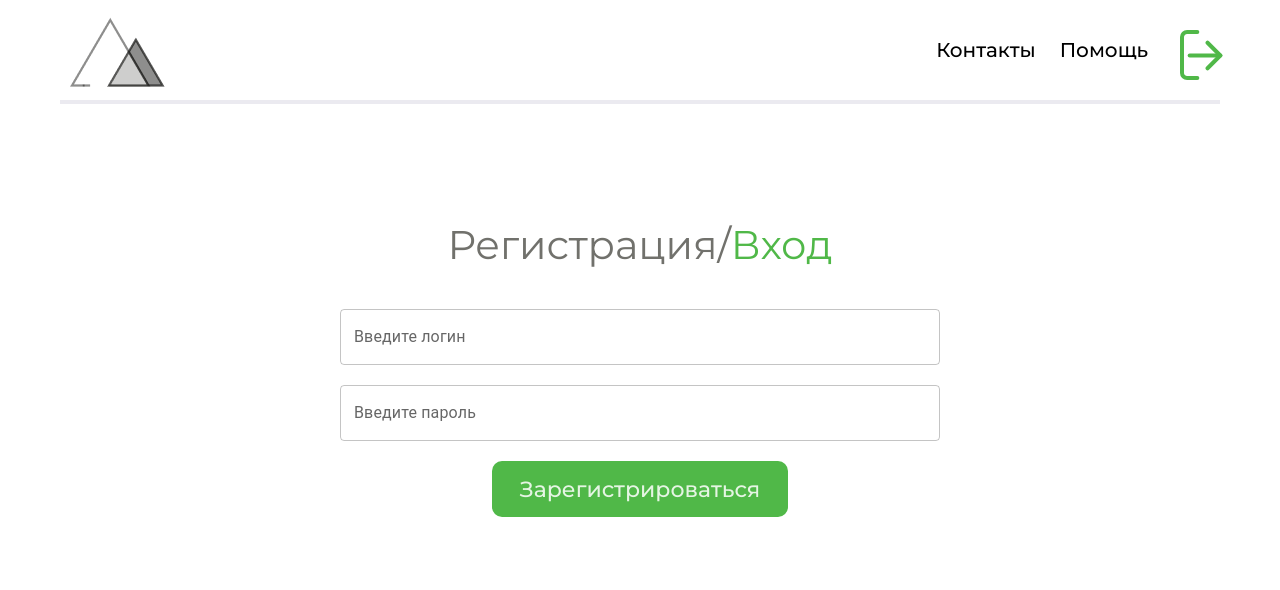
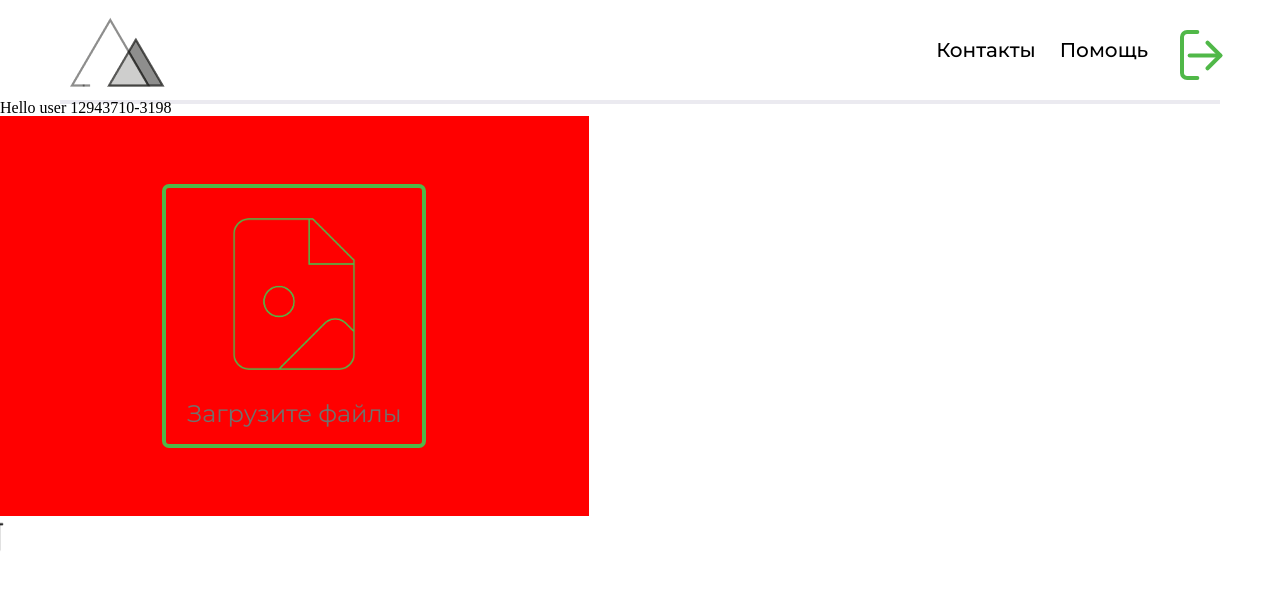
Before and after one commit to Sfedu-SG/front, a React (Vite) app: page / in a window 1280 px wide. Before the commit this address led to /signIn. Shown: the top 590 px of the page. Built offline with nearby package versions, Linux system fonts and the light colour scheme.

Commit message:
added isLoaded props, dont rdy

```diff
--- a/src/components/UploadForm/UploadForm.tsx
+++ b/src/components/UploadForm/UploadForm.tsx
@@ -1,21 +1,28 @@
 import { FC } from "react";
 import upload from './upload.png'
+import trash from './trash.png'
+import loaded from './loaded.png'
 import './style.css';
 
 
 
 
-const UploadForm: FC<{  }> = ({}) => {
+const UploadForm: FC<{ isLoaded:boolean }> = ({
+    isLoaded,
+}) => {
 
 
     return (
-      <div className="root">
-        <div className="border">
-            <img className="upload" src={upload} />
-            <span className="text">Загрузите файлы</span>
+        <div>
+            <div className="root">
+                <div className="border">
+                    <img className="upload" src={isLoaded ? loaded : upload} />
+                    <span className="text">Загрузите файлы</span>
+            </div>
+
+            </div>
+            {isLoaded && <img className="trash" src={trash} />}
         </div>
-
-      </div>
     );
   };
 
--- a/src/components/UploadForm/style.css
+++ b/src/components/UploadForm/style.css
@@ -3,7 +3,8 @@
 .root {
     width: 46vw;
     height: 50vh;
-    background-color: rgba(241, 243, 249, 0.61);
+    /* background-color: rgba(241, 243, 249, 0.61); */
+    background-color: red;
     display: flex;
     justify-content: space-around;
     align-items: center;
@@ -35,3 +36,12 @@
     font-weight: 400;
     line-height: normal;
 }
+
+.trash {
+    display: block;
+    position: relative;
+    height: 38px;
+    width: 34px;
+    top: 0px;
+    right: 30px;
+}
--- a/src/pages/Main/Main.tsx
+++ b/src/pages/Main/Main.tsx
@@ -1,12 +1,14 @@
 import { PageLayouting } from "../../hocs";
 import { memo } from "react";
+import { UploadForm } from '../../components/UploadForm';
 
 const MainPage = () => {
   return (
     <div>
       <div>Hello user 12943710-3198</div>
+      <UploadForm isLoaded={true} />
     </div>
   );
 };
 
-export default PageLayouting(memo(MainPage), true);
+export default PageLayouting(memo(MainPage));
```
Also changed, not shown: src/components/UploadForm/loaded.png (added), src/components/UploadForm/trash.png (added).
